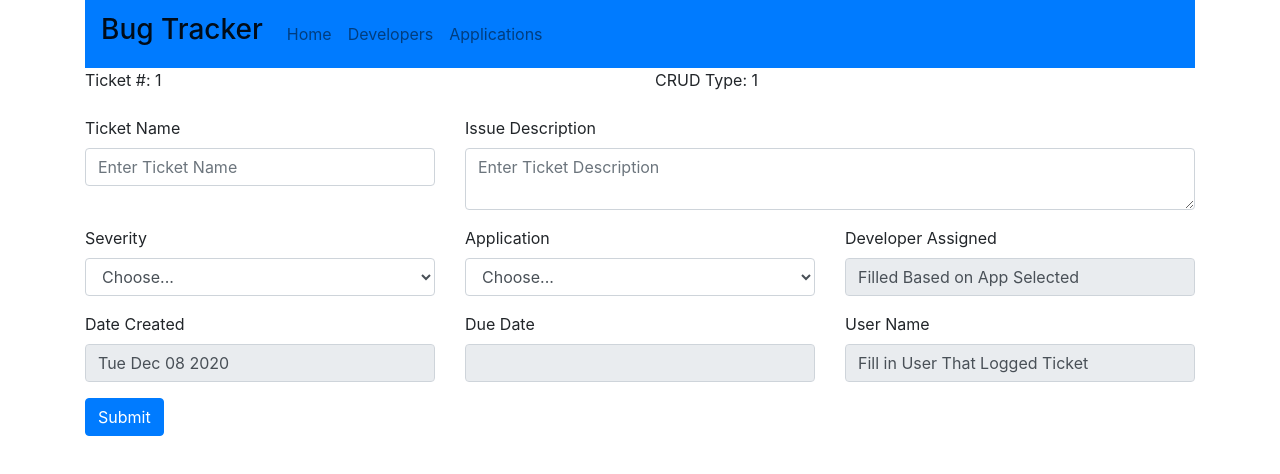
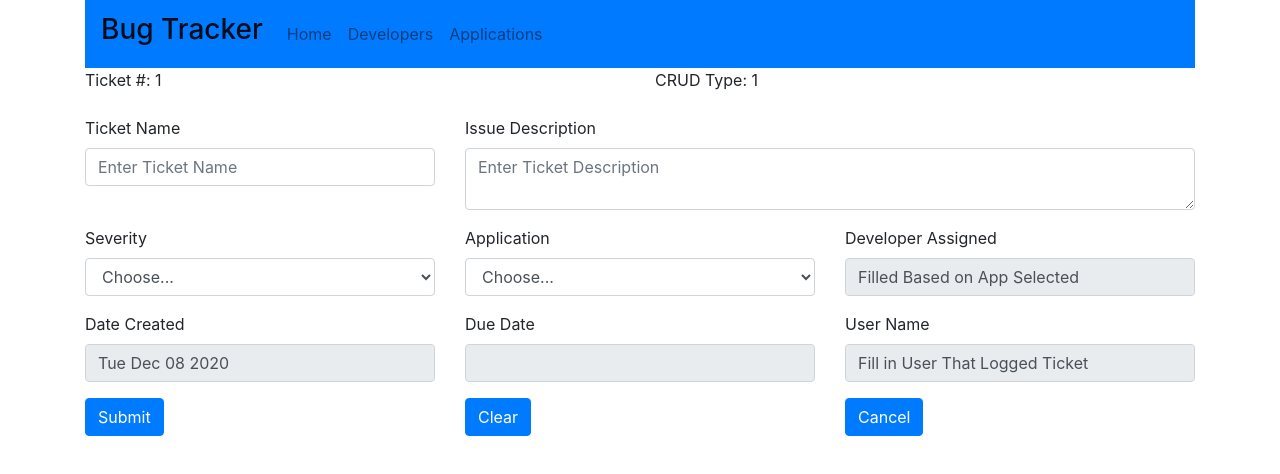
Before and after one commit to KarstenFlanigan/Bug_Tracker, a React (Create React App) app: page /ticket/1/1 in a window 1280 px wide. Shown: the top 474 px of the page. Built offline with nearby package versions, Linux system fonts and the light colour scheme.

Commit message:
Adding Form Buttons, Working on Form Submit Onclick

```diff
--- a/src/Components/Forms/TicketForm.js
+++ b/src/Components/Forms/TicketForm.js
@@ -1,4 +1,4 @@
-import React, { useState } from 'react'
+import React, { useState, useEffect } from 'react'
 // eslint-disable-next-line no-unused-vars
 import { BrowserRouter as Router, Switch, Route, Link, Redirect, useHistory, useParams, withRouter } from 'react-router-dom'
 import Form from 'react-bootstrap/Form'
@@ -10,15 +10,20 @@ import { useFormFields } from '../Libs/CustomHooks.js'
 
 
 function TicketForm() {
+    //CRUD and ID sent from TableType Component
     const { crud, id } = useParams()
+    const history = useHistory()
+    //Setting dateCreated and user form control values explicitly
     const [fields, handleFieldChange] = useFormFields(
         {
-            "dateCreated": new Date().toDateString()
+            "dateCreated": new Date().toDateString(),
+            "userName": "Test User"
         }
     )
     const [dateDue, setdateDue] = useState()
     const [currentDate] = useState(new Date())
 
+    useEffect(() => { console.log(`Ticket Form Fields : ${JSON.stringify(fields)}`) })
 
     //Handle when severity is chosen
     const handleSeverity = (event) => {
@@ -42,14 +47,16 @@ function TicketForm() {
         //Setting date based on logic
         setdateDue(dueDate)
 
-        //New event to trigger dueDate's OnChange
+        //New event to trigger dueDate's OnChange which will add dueDate state to the useformfields custom hook
         let newEvent = new Event("input", { "bubbles": true })
         let element = document.getElementById("dueDate")
         element.dispatchEvent(newEvent)
     }
 
-
-    console.log(`Ticket Form Fields : ${JSON.stringify(fields)}`)
+    const handleSubmit = () => {
+        let formJSON = JSON.stringify(fields)
+        console.log(`formJSON: ${formJSON}`)
+    }
 
     return (
         <Form>
@@ -131,15 +138,36 @@ function TicketForm() {
                     </Form.Group>
                 </Col>
                 <Col lg={4} md={6} >
-                    <Form.Group controlId="applicationName">
+                    <Form.Group controlId="userName">
                         <Form.Label >User Name</Form.Label>
                         <Form.Control readOnly defaultValue="Fill in User That Logged Ticket" />
                     </Form.Group>
                 </Col>
             </Row>
 
-            <Button type="submit">Submit</Button>
-
+            <Row>
+                <Col xs={4}>
+                    <Form.Group>
+                        <Button onClick={() => handleSubmit()}>
+                            Submit
+                        </Button>
+                    </Form.Group>
+                </Col>
+                <Col xs={4}>
+                    <Form.Group>
+                        <Button type="reset">
+                            Clear
+                        </Button>
+                    </Form.Group>
+                </Col>
+                <Col xs={4}>
+                    <Form.Group>
+                        <Button type="reset" onClick={(() => history.push("/home"))}>
+                            Cancel
+                        </Button>
+                    </Form.Group>
+                </Col>
+            </Row>
         </Form >
     )
 }
```
